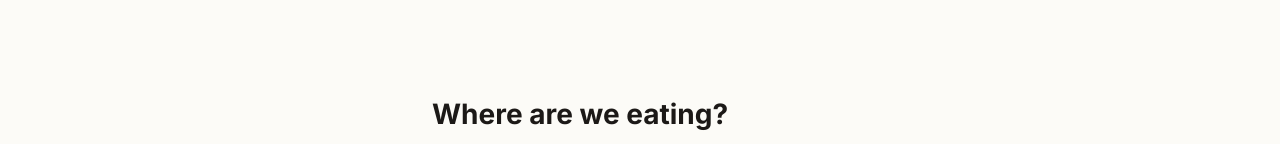
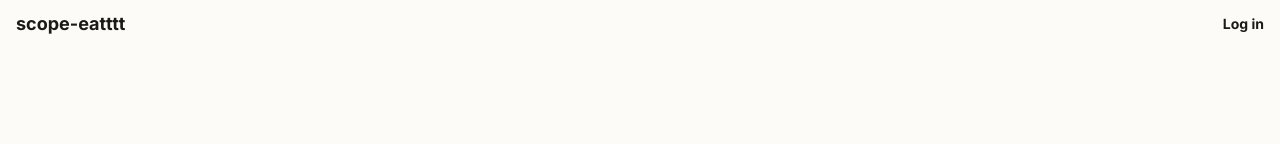
Before and after one commit to House-of-Imaginations/scope-eatttt, a SvelteKit app in the folder apps/web/: page / in a window 1280 px wide. Shown: the top 144 px of the page. Built offline with nearby package versions, Linux system fonts and the light colour scheme; no server answers; what @orpc/client would draw is missing.

Commit message:
feat(web): add app header and member avatars in lobby

```diff
--- /dev/null
+++ b/apps/web/src/lib/components/AppHeader.svelte
@@ -0,0 +1,91 @@
+<script lang="ts">
+  import { onMount } from "svelte";
+  import { goto } from "$app/navigation";
+  import { getCurrentUser, signOut } from "$lib/client/authClient";
+  import { Avatar } from "@scope/ui";
+
+  // ponytail: simple onMount + $state, no store. Header re-mounts per layout.
+  let user = $state<Awaited<ReturnType<typeof getCurrentUser>>>(null);
+
+  onMount(async () => {
+    user = await getCurrentUser();
+  });
+
+  // Real (non-anonymous) signed-in user gets the account nav; everyone else
+  // (anonymous guest or logged out) gets a Log in link.
+  const isReal = $derived(!!user && !user.isAnonymous);
+
+  async function logout() {
+    await signOut();
+    await goto("/");
+  }
+</script>
+
+<header class="bar">
+  <a class="brand" href="/">scope-eatttt</a>
+  <nav class="nav">
+    {#if isReal && user}
+      <Avatar name={user.name} image={user.image ?? undefined} size={28} />
+      <span class="name">{user.name}</span>
+      <a class="link" href="/dashboard">Dashboard</a>
+      <button class="logout" type="button" onclick={logout}>Log out</button>
+    {:else}
+      <a class="link" href="/login">Log in</a>
+    {/if}
+  </nav>
+</header>
+
+<style>
+  /* Thin comic-style top bar: cream fill, stroke underline, banana accents. */
+  .bar {
+    display: flex;
+    align-items: center;
+    justify-content: space-between;
+    gap: 12px;
+    padding: 10px 16px;
+    background-color: var(--color-canvas);
+    border-bottom: 3px solid var(--color-stroke);
+  }
+
+  .brand {
+    font-family: var(--font-display);
+    font-weight: 800;
+    font-size: 18px;
+    color: var(--color-ink);
+    text-decoration: none;
+  }
+
+  .nav {
+    display: flex;
+    align-items: center;
+    gap: 12px;
+  }
+
+  .name {
+    font-family: var(--font-display);
+    font-weight: 700;
+    font-size: 14px;
+    color: var(--color-ink);
+  }
+
+  .link {
+    font-family: var(--font-display);
+    font-weight: 800;
+    font-size: 14px;
+    color: var(--color-ink);
+    text-decoration: none;
+    border-bottom: 2px solid var(--color-banana-yellow);
+  }
+
+  .logout {
+    cursor: pointer;
+    font-family: var(--font-display);
+    font-weight: 800;
+    font-size: 14px;
+    color: var(--color-ink);
+    background-color: var(--color-banana-yellow);
+    border: 2px solid var(--color-stroke);
+    border-radius: var(--radius-full);
+    padding: 4px 12px;
+  }
+</style>
--- a/apps/web/src/routes/+layout.svelte
+++ b/apps/web/src/routes/+layout.svelte
@@ -3,6 +3,7 @@
   import "../styles/global.css";
   import { configureFrontendLogging, getAppLogger } from "@scope/logging/browser";
   import { ensureAnonSession } from "$lib/client/auth";
+  import AppHeader from "$lib/components/AppHeader.svelte";
 
   let { children } = $props();
 
@@ -19,6 +20,7 @@
   });
 </script>
 
+<AppHeader />
 <div class="layout-shell">
   {@render children()}
 </div>
--- a/apps/web/src/routes/s/[id]/+page.svelte
+++ b/apps/web/src/routes/s/[id]/+page.svelte
@@ -275,7 +275,7 @@
       <h2 class="section-label">Who's in</h2>
       <div class="members">
         {#each session.members as member (member.id)}
-          <MemberPill name={member.displayName} host={member.isHost} />
+          <MemberPill name={member.displayName} image={member.image} host={member.isHost} />
         {/each}
       </div>
 
--- a/packages/ui/src/Avatar.svelte
+++ b/packages/ui/src/Avatar.svelte
@@ -7,7 +7,9 @@
     size = 32,
   }: {
     name: string;
-    image?: string;
+    // ponytail: allow `undefined` so callers can forward an optional image
+    // under exactOptionalPropertyTypes without juggling spreads.
+    image?: string | undefined;
     size?: number;
   } = $props();
 </script>
--- a/packages/ui/src/MemberPill.svelte
+++ b/packages/ui/src/MemberPill.svelte
@@ -1,14 +1,19 @@
 <script lang="ts">
+  import Avatar from "./Avatar.svelte";
+
   let {
     name,
+    image,
     host = false,
   }: {
     name: string;
+    image?: string | undefined;
     host?: boolean;
   } = $props();
 </script>
 
 <span class="pill" class:host>
+  <Avatar {name} {image} size={24} />
   {#if host}<span class="marker" aria-label="host">★</span>{/if}
   {name}
 </span>
@@ -23,7 +28,7 @@
     gap: 4px;
     border: 2px solid var(--color-stroke);
     border-radius: var(--radius-full);
-    padding: 4px 12px;
+    padding: 4px 12px 4px 4px;
     background-color: var(--color-bubblegum-pink);
     color: var(--color-ink);
     font-family: var(--font-display);
```
Also changed, not shown: 2 other files (tests, documents, lock files or other folders).
